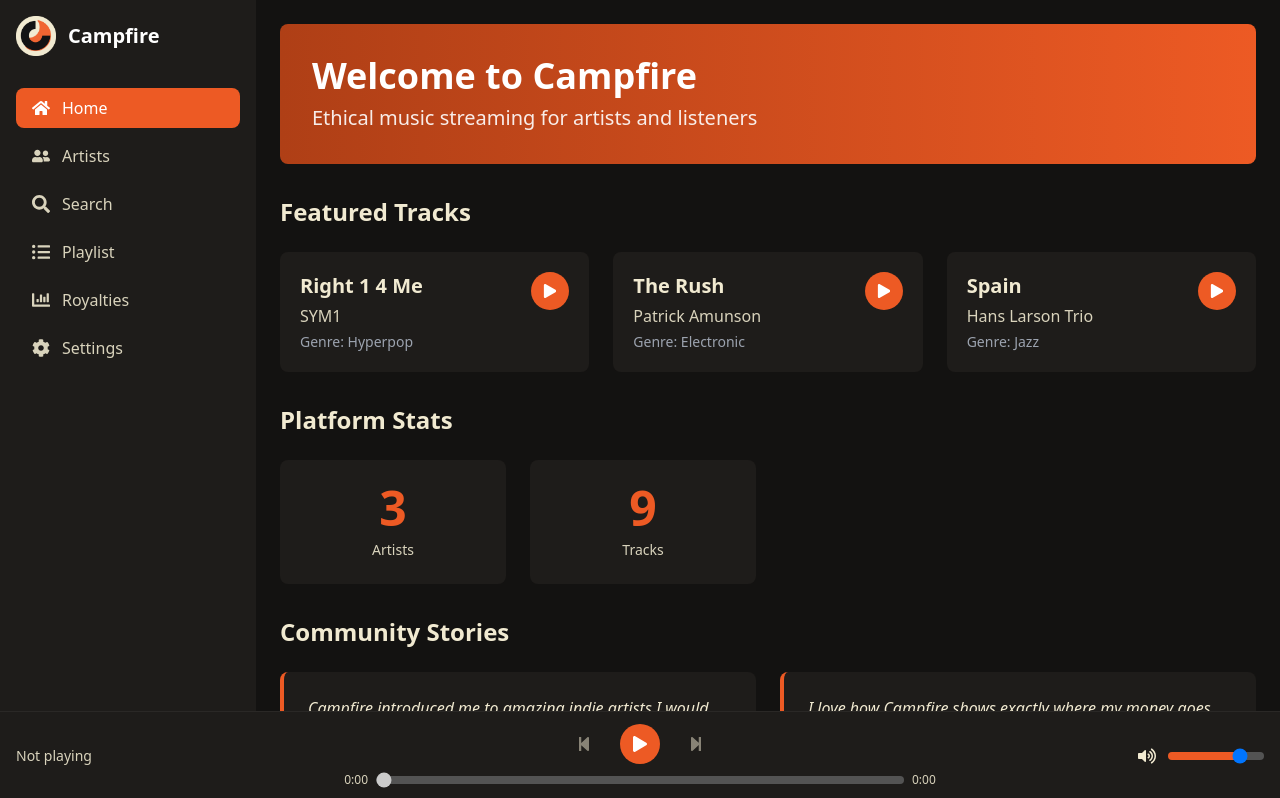
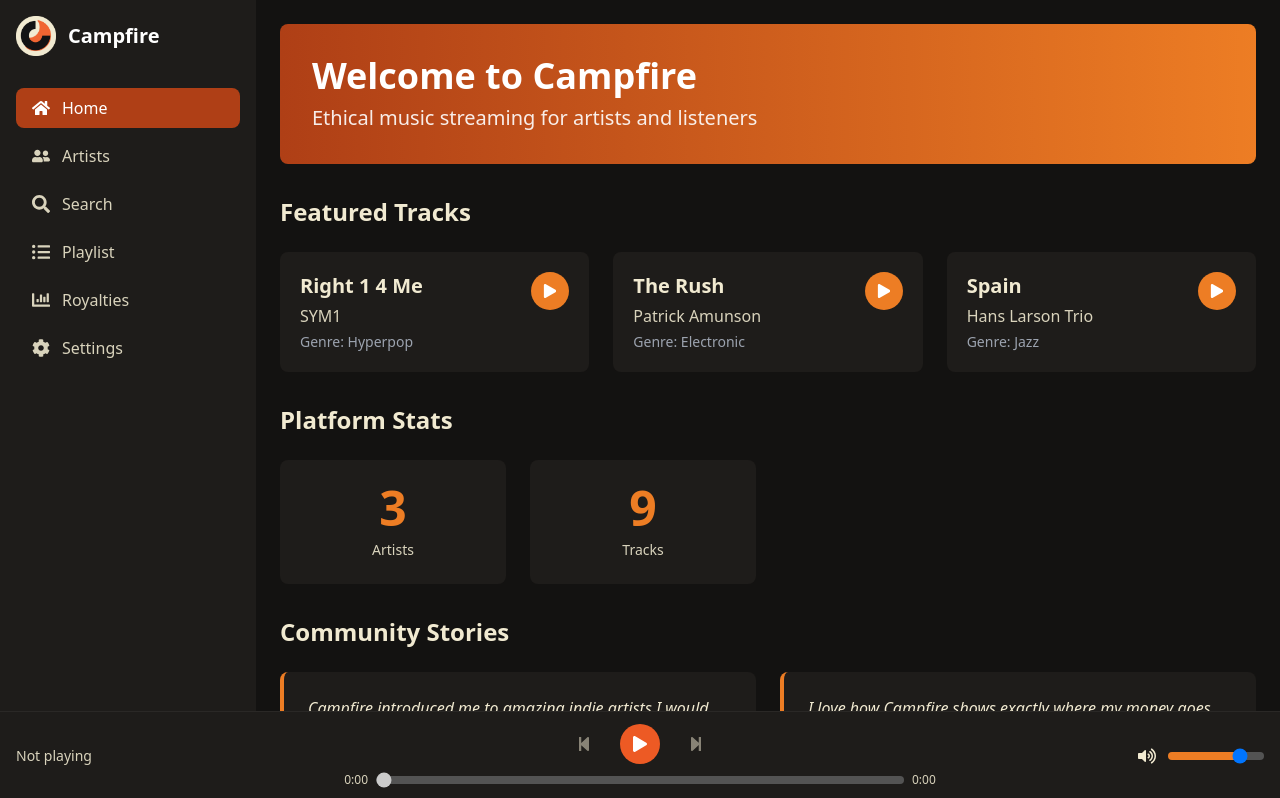
Before and after one commit to johanneslarson/campfirev1, a React (Create React App) app: page / in a window 1280 px wide. Shown: the top 798 px of the page. Built offline with nearby package versions, Linux system fonts and the light colour scheme; no server answers; a web font is replaced by a local one.

Commit message:
Update UI with orange accent colors (#af3f16 and #ed7d24) throughout the application

```diff
--- a/src/App.tsx
+++ b/src/App.tsx
@@ -51,19 +51,19 @@ function App() {
         {isLoading ? (
           <div className="flex min-h-screen items-center justify-center">
             <div className="text-center">
-              <div className="animate-spin rounded-full h-12 w-12 border-t-2 border-b-2 border-primary mx-auto mb-4"></div>
+              <div className="animate-spin rounded-full h-12 w-12 border-t-2 border-b-2 border-primaryLight mx-auto mb-4"></div>
               <p className="text-lg">Loading Campfire...</p>
             </div>
           </div>
         ) : error ? (
           <div className="flex min-h-screen items-center justify-center">
             <div className="text-center p-6 max-w-md">
-              <div className="text-primary text-5xl mb-4">⚠️</div>
+              <div className="text-primaryLight text-5xl mb-4">⚠️</div>
               <h1 className="text-2xl font-bold mb-4">Something went wrong</h1>
               <p className="mb-6">{error}</p>
               <button
                 onClick={() => window.location.reload()}
-                className="bg-primary hover:bg-primaryDark text-white px-4 py-2 rounded transition-colors"
+                className="bg-primaryLight hover:bg-primaryDark text-white px-4 py-2 rounded transition-colors"
               >
                 Try Again
               </button>
--- a/src/components/MobileSidebar.tsx
+++ b/src/components/MobileSidebar.tsx
@@ -50,7 +50,7 @@ function MobileSidebar({ isOpen, toggleMenu, closeMenu }: MobileSidebarProps) {
                 to="/"
                 className={({ isActive }) =>
                   `flex items-center py-3 px-4 rounded-lg transition-colors ${
-                    isActive ? 'bg-primary text-white' : 'text-gray-300 hover:bg-dark-light'
+                    isActive ? 'bg-primaryDark text-white' : 'text-gray-300 hover:bg-dark-light hover:text-primaryLight'
                   }`
                 }
                 end
@@ -65,7 +65,7 @@ function MobileSidebar({ isOpen, toggleMenu, closeMenu }: MobileSidebarProps) {
                 to="/artists"
                 className={({ isActive }) =>
                   `flex items-center py-3 px-4 rounded-lg transition-colors ${
-                    isActive ? 'bg-primary text-white' : 'text-gray-300 hover:bg-dark-light'
+                    isActive ? 'bg-primaryDark text-white' : 'text-gray-300 hover:bg-dark-light hover:text-primaryLight'
                   }`
                 }
                 onClick={closeMenu}
@@ -79,7 +79,7 @@ function MobileSidebar({ isOpen, toggleMenu, closeMenu }: MobileSidebarProps) {
                 to="/search"
                 className={({ isActive }) =>
                   `flex items-center py-3 px-4 rounded-lg transition-colors ${
-                    isActive ? 'bg-primary text-white' : 'text-gray-300 hover:bg-dark-light'
+                    isActive ? 'bg-primaryDark text-white' : 'text-gray-300 hover:bg-dark-light hover:text-primaryLight'
                   }`
                 }
                 onClick={closeMenu}
--- a/src/components/Player.tsx
+++ b/src/components/Player.tsx
@@ -201,9 +201,9 @@ function Player() {
               max={duration || 0}
               value={progress}
               onChange={handleProgressChange}
-              className="flex-grow h-1.5 sm:h-2 appearance-none bg-gray-600 rounded-full focus:outline-none hover:bg-gray-500"
+              className="flex-grow h-1.5 sm:h-2 appearance-none bg-gray-600 rounded-full focus:outline-none hover:bg-primaryDark"
               style={{
-                background: `linear-gradient(to right, #ed5a24 ${(progress / (duration || 1)) * 100}%, #535353 0)`
+                background: `linear-gradient(to right, #ed7d24 ${(progress / (duration || 1)) * 100}%, #535353 0)`
               }}
               disabled={!currentTrack}
             />
@@ -227,9 +227,9 @@ function Player() {
             step="0.01"
             value={isMuted ? 0 : volume}
             onChange={handleVolumeChange}
-            className="w-24 h-2 appearance-none bg-gray-600 rounded-full focus:outline-none hover:bg-gray-500"
+            className="w-24 h-2 appearance-none bg-gray-600 rounded-full focus:outline-none hover:bg-primaryDark"
             style={{
-              background: `linear-gradient(to right, #ed5a24 ${(isMuted ? 0 : volume) * 100}%, #535353 0)`
+              background: `linear-gradient(to right, #ed7d24 ${(isMuted ? 0 : volume) * 100}%, #535353 0)`
             }}
           />
         </div>
--- a/src/components/Sidebar.tsx
+++ b/src/components/Sidebar.tsx
@@ -16,7 +16,7 @@ function Sidebar() {
               to="/"
               className={({ isActive }) =>
                 `flex items-center py-2 px-4 rounded-lg transition-colors ${
-                  isActive ? 'bg-primary text-white' : 'text-gray-300 hover:bg-dark-light hover:text-white'
+                  isActive ? 'bg-primaryDark text-white' : 'text-gray-300 hover:bg-dark-light hover:text-primaryLight'
                 }`
               }
               end
@@ -30,7 +30,7 @@ function Sidebar() {
               to="/artists"
               className={({ isActive }) =>
                 `flex items-center py-2 px-4 rounded-lg transition-colors ${
-                  isActive ? 'bg-primary text-white' : 'text-gray-300 hover:bg-dark-light hover:text-white'
+                  isActive ? 'bg-primaryDark text-white' : 'text-gray-300 hover:bg-dark-light hover:text-primaryLight'
                 }`
               }
             >
@@ -43,7 +43,7 @@ function Sidebar() {
               to="/search"
               className={({ isActive }) =>
                 `flex items-center py-2 px-4 rounded-lg transition-colors ${
-                  isActive ? 'bg-primary text-white' : 'text-gray-300 hover:bg-dark-light hover:text-white'
+                  isActive ? 'bg-primaryDark text-white' : 'text-gray-300 hover:bg-dark-light hover:text-primaryLight'
                 }`
               }
             >
@@ -56,7 +56,7 @@ function Sidebar() {
               to="/playlist"
               className={({ isActive }) =>
                 `flex items-center py-2 px-4 rounded-lg transition-colors ${
-                  isActive ? 'bg-primary text-white' : 'text-gray-300 hover:bg-dark-light hover:text-white'
+                  isActive ? 'bg-primaryDark text-white' : 'text-gray-300 hover:bg-dark-light hover:text-primaryLight'
                 }`
               }
             >
@@ -69,7 +69,7 @@ function Sidebar() {
               to="/dashboard"
               className={({ isActive }) =>
                 `flex items-center py-2 px-4 rounded-lg transition-colors ${
-                  isActive ? 'bg-primary text-white' : 'text-gray-300 hover:bg-dark-light hover:text-white'
+                  isActive ? 'bg-primaryDark text-white' : 'text-gray-300 hover:bg-dark-light hover:text-primaryLight'
                 }`
               }
             >
@@ -82,7 +82,7 @@ function Sidebar() {
               to="/settings"
               className={({ isActive }) =>
                 `flex items-center py-2 px-4 rounded-lg transition-colors ${
-                  isActive ? 'bg-primary text-white' : 'text-gray-300 hover:bg-dark-light hover:text-white'
+                  isActive ? 'bg-primaryDark text-white' : 'text-gray-300 hover:bg-dark-light hover:text-primaryLight'
                 }`
               }
             >
--- a/src/pages/Home.tsx
+++ b/src/pages/Home.tsx
@@ -51,7 +51,7 @@ function Home() {
   return (
     <div className="p-4 sm:p-6 max-w-screen-xl mx-auto space-y-6 sm:space-y-8">
       {/* Hero Section */}
-      <div className="bg-gradient-to-r from-primaryDark to-primary rounded-spotify p-4 sm:p-8 text-white">
+      <div className="bg-gradient-to-r from-primaryDark to-primaryLight rounded-spotify p-4 sm:p-8 text-white">
         <h1 className="text-2xl sm:text-4xl font-bold mb-2">Welcome to Campfire</h1>
         <p className="text-lg sm:text-xl opacity-90">
           Ethical music streaming for artists and listeners
@@ -63,7 +63,7 @@ function Home() {
         <h2 className="text-xl sm:text-2xl font-bold mb-4 sm:mb-6 text-accent">Featured Tracks</h2>
         {featuredTracks.length === 0 ? (
           <div className="bg-dark-lighter rounded-spotify p-8 text-center">
-            <div className="animate-spin rounded-full h-8 w-8 border-t-2 border-b-2 border-primary mx-auto mb-4"></div>
+            <div className="animate-spin rounded-full h-8 w-8 border-t-2 border-b-2 border-primaryLight mx-auto mb-4"></div>
             <p className="text-gray-400">Loading featured tracks...</p>
           </div>
         ) : (
@@ -83,7 +83,7 @@ function Home() {
                     </div>
                     <button
                       onClick={() => handlePlayTrack(track)}
-                      className="bg-primary hover:bg-primaryDark text-white p-3 rounded-full transition-all flex-shrink-0 transform hover:scale-105"
+                      className="bg-primaryLight hover:bg-primaryDark text-white p-3 rounded-full transition-all flex-shrink-0 transform hover:scale-105"
                       aria-label={`Play ${track.title}`}
                     >
                       <FaIcons.FaPlay size={14} />
@@ -94,7 +94,7 @@ function Home() {
                   className="absolute inset-0 bg-gradient-to-t from-dark to-transparent opacity-0 group-hover:opacity-100 transition-opacity cursor-pointer flex items-center justify-center"
                   onClick={() => handlePlayTrack(track)}
                 >
-                  <div className="bg-primary p-4 rounded-full">
+                  <div className="bg-primaryLight hover:bg-primaryDark p-4 rounded-full">
                     <FaIcons.FaPlay className="text-white" size={24} />
                   </div>
                 </div>
@@ -110,7 +110,7 @@ function Home() {
         <div className="grid grid-cols-2 md:grid-cols-4 gap-4 sm:gap-6">
           {stats.map(stat => (
             <div key={stat.label} className="bg-dark-lighter p-4 sm:p-6 rounded-spotify text-center">
-              <p className="text-3xl sm:text-5xl font-bold text-primary mb-1 sm:mb-2">{stat.value}</p>
+              <p className="text-3xl sm:text-5xl font-bold text-primaryLight mb-1 sm:mb-2">{stat.value}</p>
               <p className="text-sm text-gray-300">{stat.label}</p>
             </div>
           ))}
@@ -122,7 +122,7 @@ function Home() {
         <h2 className="text-xl sm:text-2xl font-bold mb-4 sm:mb-6 text-accent">Community Stories</h2>
         <div className="grid grid-cols-1 md:grid-cols-2 gap-4 sm:gap-6">
           {stories.map(story => (
-            <blockquote key={story.author} className="bg-dark-lighter p-4 sm:p-6 rounded-spotify relative border-l-4 border-primary">
+            <blockquote key={story.author} className="bg-dark-lighter p-4 sm:p-6 rounded-spotify relative border-l-4 border-primaryLight">
               <p className="italic text-accent mb-3 sm:mb-4">{story.message}</p>
               <footer className="text-sm text-gray-300">— {story.author}</footer>
             </blockquote>
--- a/src/pages/RoyaltiesDashboard.tsx
+++ b/src/pages/RoyaltiesDashboard.tsx
@@ -78,11 +78,11 @@ function RoyaltiesDashboard() {
 
 // Helper function to get a color class based on index
 function getColorClass(index: number): string {
-  // Using custom tailwind classes for the specific colors requested
+  // Using Tailwind classes from our theme
   const colors = [
     'bg-primary',
-    'bg-[#af3f16]', // Dark orange/rust
-    'bg-[#ed7d24]', // Bright orange
+    'bg-primaryDark',
+    'bg-primaryLight',
     'bg-yellow-500',
     'bg-purple-500',
     'bg-pink-500'
```
Also changed, not shown: src/pages/Artists.tsx (+4 -4 lines).
